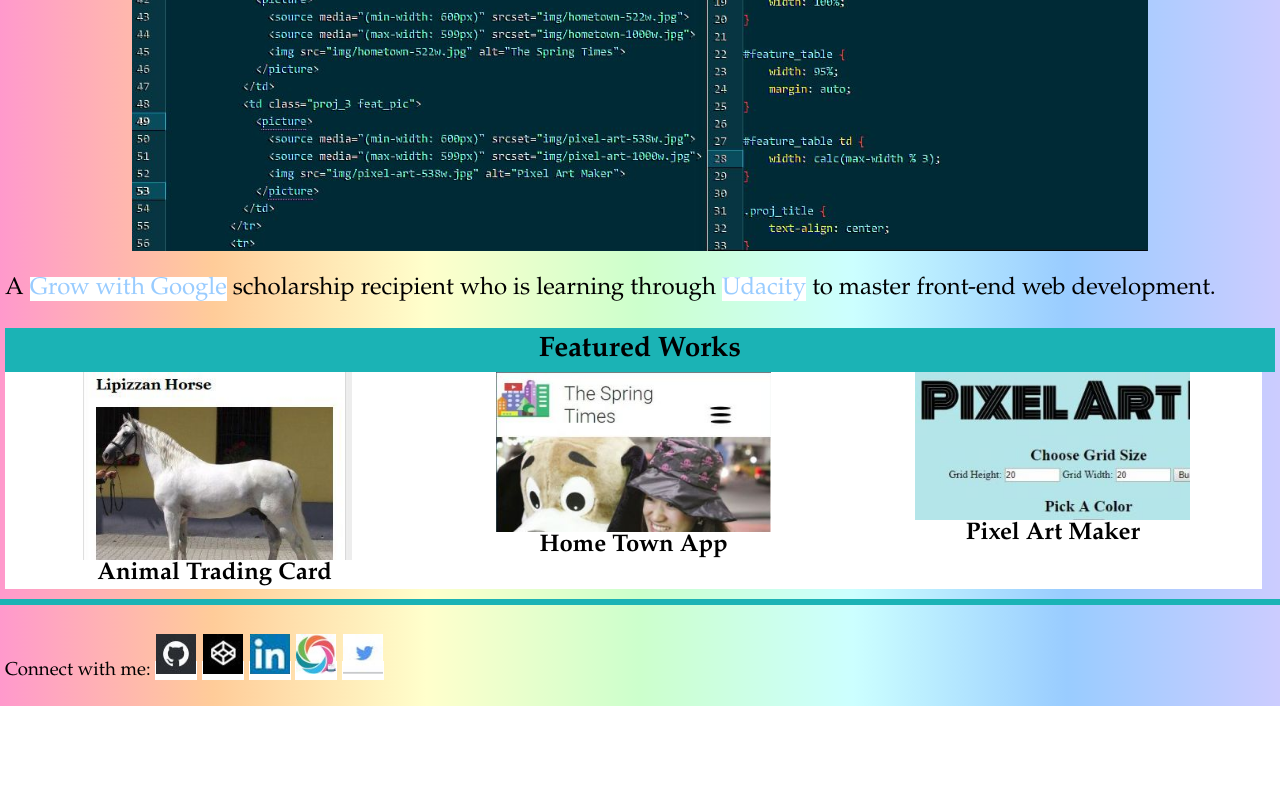
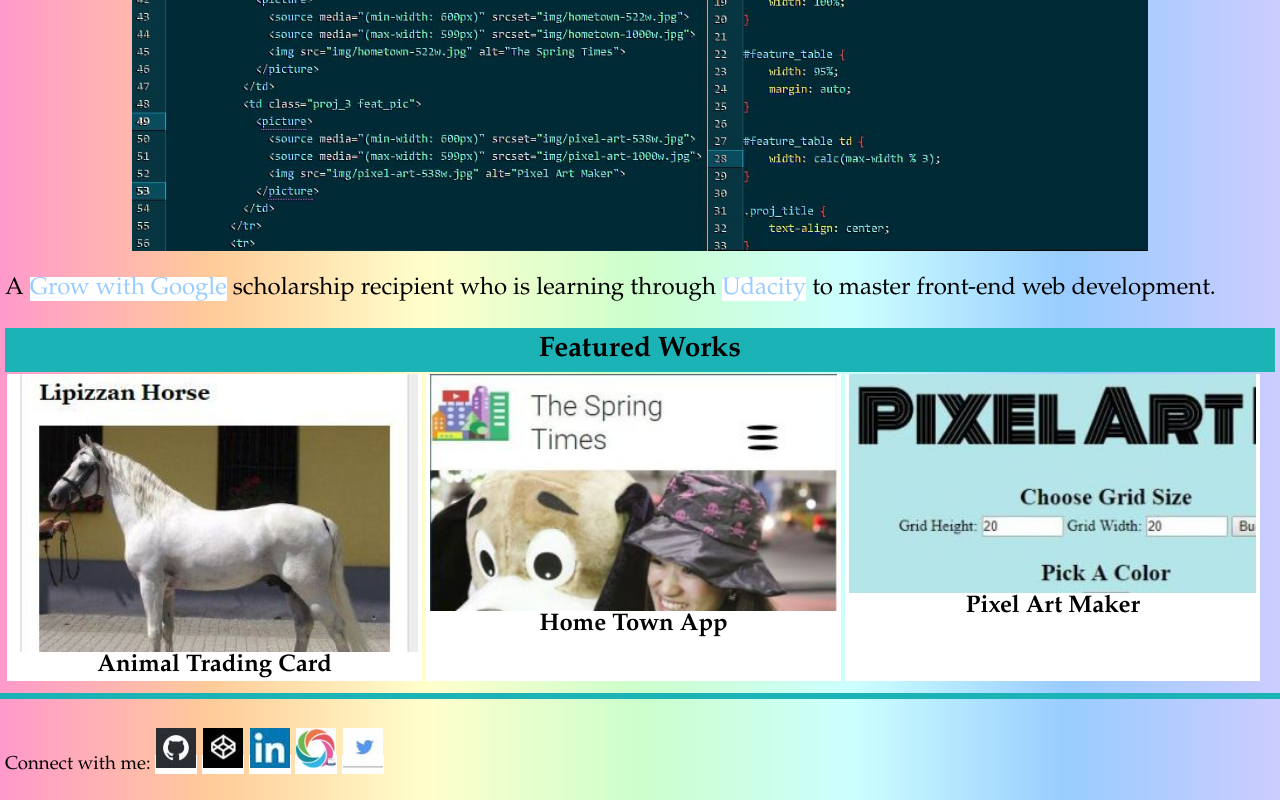
Before and after one commit to medeaggd/uda-portfolio, a plain HTML site: page index.html in a window 1280 px wide. Shown: the part 473-1273 px from the top of the page. Before the commit the page ends 1179 px from the top, so only its background shows below. Drawn offline with Linux system fonts and the light colour scheme.

Commit message:
Hopefully final upload
Minor changes, had an issue where the featured works images weren't staying in the lines between 600-850ish, which has been resolved.

```diff
--- a/css/specs.css
+++ b/css/specs.css
@@ -91,10 +91,12 @@
   }
 
   .feature {
-      width: 33%;
+      width: calc(33% - 4px);
+      margin: 2px;
   }
 
   .feat_pic {
+      width: calc(100% - 8px);
       display: block;
       margin: auto;
   }
@@ -109,8 +111,4 @@
       display: block;
       margin: auto;
   }
-
-  .feat_pic {
-      width: 275px;
-  }
 }
```
Also changed, not shown: img/hometown-1000w.jpg (added), img/lipizzan.jpg (added), img/pixel-art-1000w.jpg (added), 1 other file.
